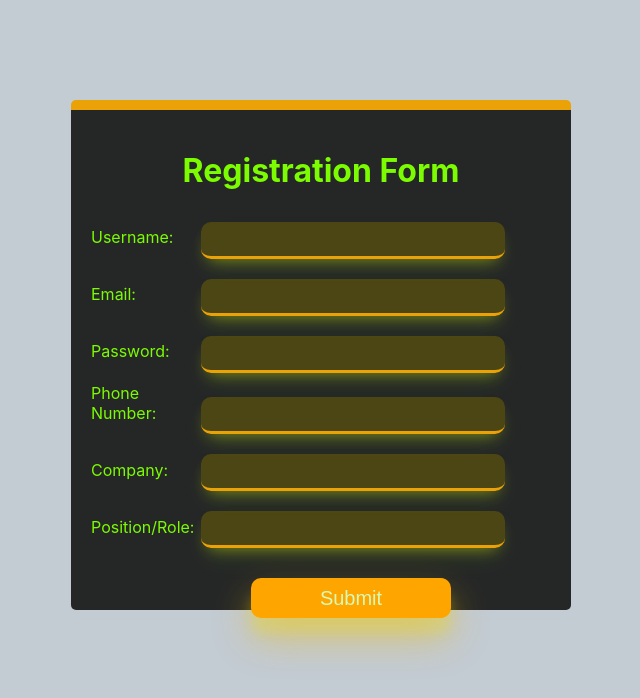
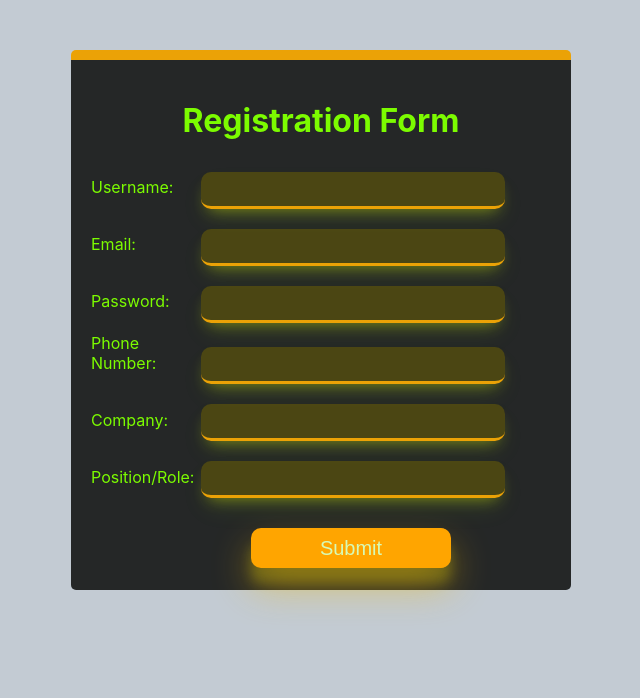
Before and after one commit to shawlycode/react-form-practice, a React (Create React App) app: page / in a window 1280 px wide. Shown: the top 698 px of the page, without its empty margins (319-959 px from the left). Built offline with nearby package versions, Linux system fonts and the light colour scheme.

Commit message:
added styles

```diff
--- a/src/App.css
+++ b/src/App.css
@@ -10,10 +10,10 @@ body{
   color: lawngreen;
   margin: auto;
   max-width: 500px;
-  height: 500px;
+  height: 530px;
   border-top: solid 10px rgb(235, 162, 6);
   border-radius: 5px;
-  margin-top: 100px;
+  margin-top: 50px;
 }
 h1{
  padding-top: 20px;
```
